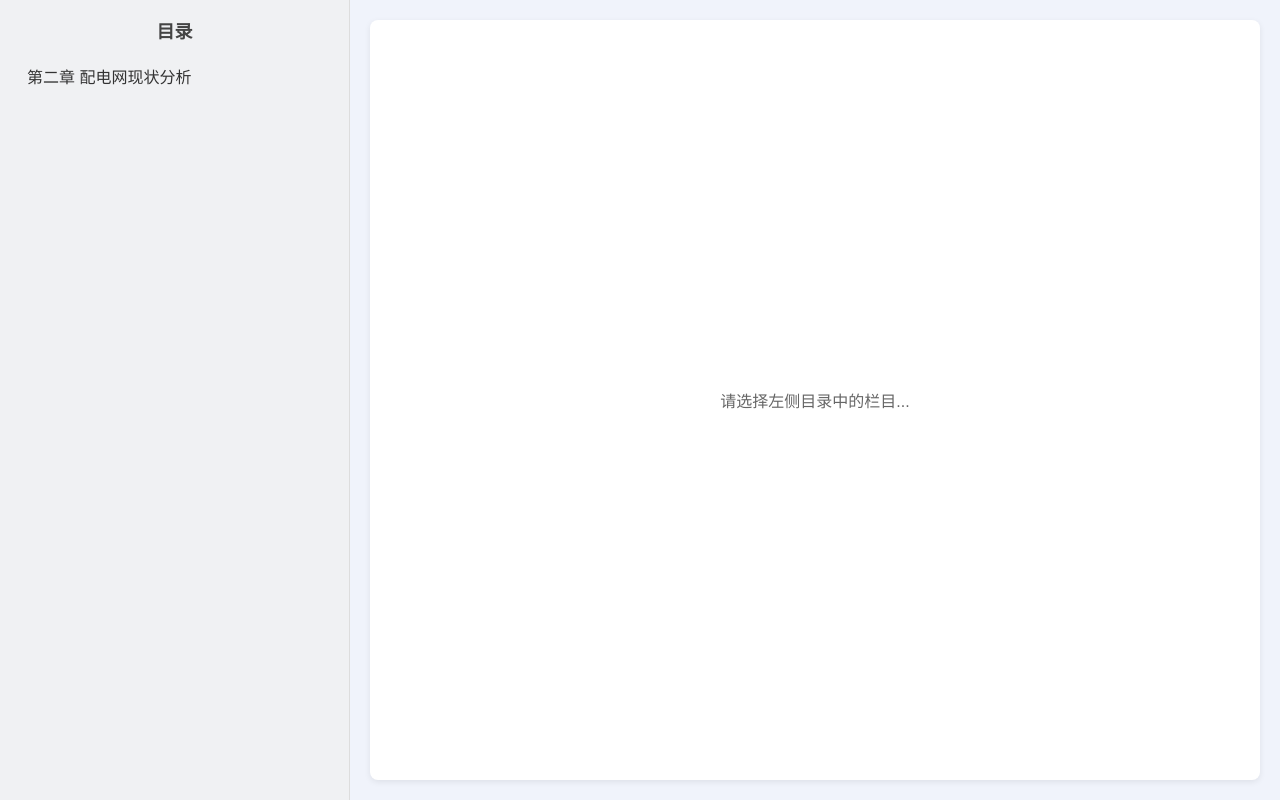
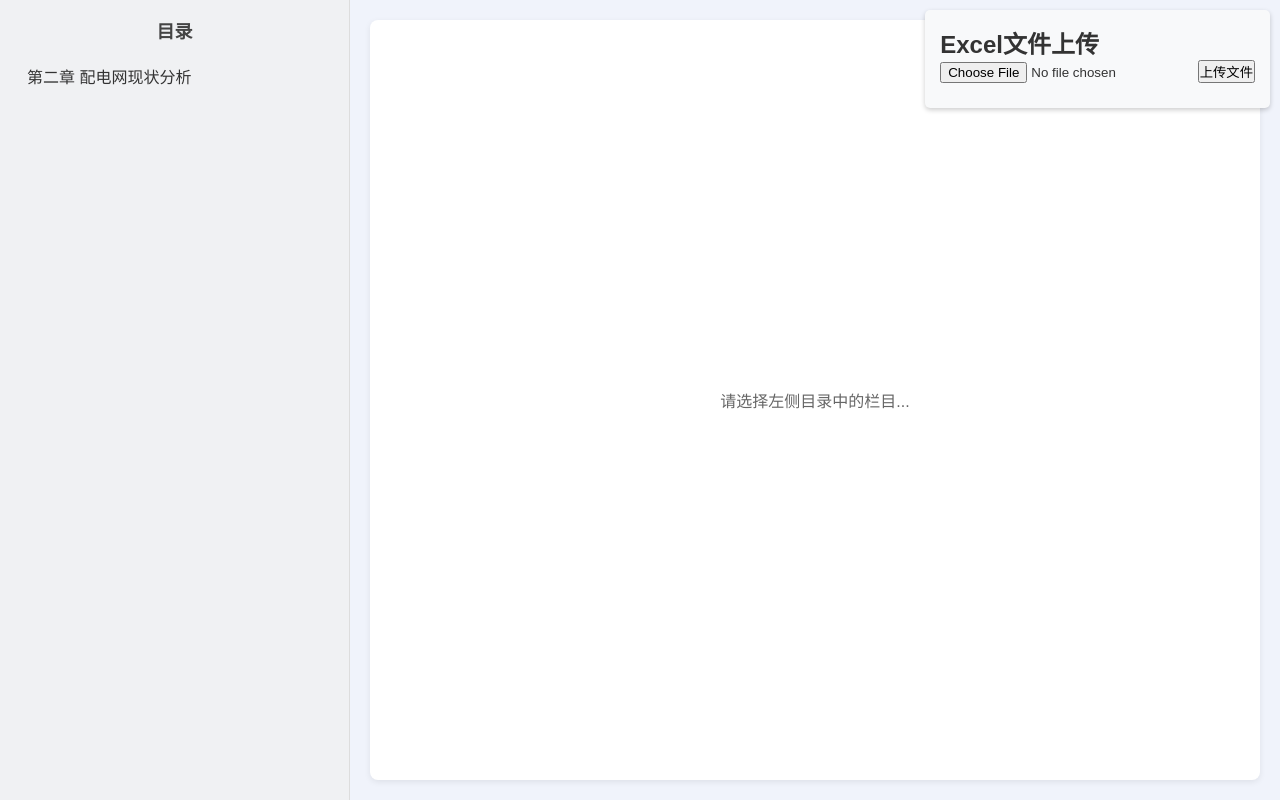
Before and after one commit to SSSSizn/smart-grid-web, a Flask app: page /version1 in a window 1280 px wide. Run offline with Flask 3, Linux system fonts and the light colour scheme.

Commit message:
上传功能。前端检查写的很丑，只是示例，可删除（css和js都在最后，version1在开头）

```diff
--- a/app.py
+++ b/app.py
@@ -15,6 +15,7 @@ from io import BytesIO
 import pandas as pd
 from docx.shared import Pt, Inches
 from flask import abort
+from werkzeug.utils import secure_filename
 
 matplotlib.use('Agg')  # 设置为非交互式后端
 
@@ -31,22 +32,68 @@ SAVE_DIR = "saved_texts"
 os.makedirs(SAVE_DIR, exist_ok=True)
 
 
+
+# 配置上传目录
+UPLOAD_FOLDER = 'uploads'
+ALLOWED_EXTENSIONS = {'xlsx'}
+app.config['UPLOAD_FOLDER'] = UPLOAD_FOLDER
+
+# 确保上传目录存在
+os.makedirs(UPLOAD_FOLDER, exist_ok=True)
+
+
+def allowed_file(filename):
+    return '.' in filename and filename.rsplit('.', 1)[1].lower() in ALLOWED_EXTENSIONS
+
+
+@app.route('/upload', methods=['POST'])
+def upload_file():
+    if 'file' not in request.files:
+        return jsonify({"error": "没有文件部分"}), 400
+
+    file = request.files['file']
+    if file.filename == '':
+        return jsonify({"error": "未选择文件"}), 400
+
+    if file and allowed_file(file.filename):
+        filename = secure_filename(file.filename)
+        filepath = os.path.join(app.config['UPLOAD_FOLDER'], filename)
+        file.save(filepath)
+
+        # 更新全局Excel文件路径
+        global EXCEL_FILE
+        EXCEL_FILE = filepath
+
+        return jsonify({
+            "success": True,
+            "message": "文件上传成功",
+            "filename": filename
+        })
+
+    return jsonify({"error": "不支持的文件类型"}), 400
+
+
 def get_save_path(page_id):
     return os.path.join(SAVE_DIR, f"{page_id}.txt")
 
 
-def read_excel(file_path, sheet_name='Sheet1'):
+def read_excel(file_path = None, sheet_name='Sheet1'):
     """
     直接读取Excel文件，不需要处理合并单元格
     """
-    df = pd.read_excel(file_path, sheet_name=sheet_name)
-    return df
+    if file_path is None:
+        file_path = EXCEL_FILE
+
+    if not file_path or not os.path.exists(file_path):
+        raise FileNotFoundError("Excel文件未上传或不存在")
+
+    return pd.read_excel(file_path, sheet_name=sheet_name)
 
 
 def process_excel_data():
     """读取并处理Excel数据，拆分合并单元格，只返回重载或轻载线路"""
     try:
-        df = read_excel('test.xlsx', sheet_name='Sheet1')
+        df = read_excel()
 
         # 问题线路条件：重载≥90%，轻载≤25%
         problem_conditions = (
@@ -69,10 +116,6 @@ def process_excel_data():
         print(f"读取文件错误: {e}")
         return pd.DataFrame()
 
-
-# @app.route('/')
-# def home():
-#     return render_template('version1.html')
 
 
 @app.route('/api/problem-lines')
@@ -230,8 +273,6 @@ def index():
     return render_template('index.html', pages=pages)
 
 
-# 在文件顶部添加Excel文件路径
-EXCEL_FILE = 'data/收资清单填充结果1.xlsx'
 
 # ---定义完整的表格配置字典 ---
 # 这是整个系统的核心配置，请务必根据您的实际文档和Excel文件仔细填写
@@ -434,8 +475,10 @@ def get_sheets():
 def get_sheet_data(sheet_name):
     """获取指定sheet的数据"""
     try:
-        # 读取指定sheet的数据
-        df = pd.read_excel('data/收资清单填充结果1.xlsx', sheet_name=sheet_name)
+        if not EXCEL_FILE:
+            return jsonify({'error': '请先上传Excel文件'}), 400
+
+        df = pd.read_excel(EXCEL_FILE, sheet_name=sheet_name)
         # 处理NaN值
         df = df.fillna('')
         # 转换为JSON格式
--- a/static/css/style2.css
+++ b/static/css/style2.css
@@ -182,3 +182,18 @@ body {
     color: white;
     font-weight: bold;
 }
+/* 上传文件 */
+.upload-container {
+  position: fixed;
+  top: 10px;
+  right: 10px;
+  background: #f8f9fa;
+  padding: 15px;
+  border-radius: 5px;
+  box-shadow: 0 2px 5px rgba(0,0,0,0.2);
+  z-index: 1000;
+}
+#uploadStatus {
+  margin-top: 10px;
+  color: green;
+}
--- a/static/js/script2.js
+++ b/static/js/script2.js
@@ -265,3 +265,37 @@ document.addEventListener('DOMContentLoaded', () => {
         button.classList.toggle('active');
     }
 });
+// 上传文件逻辑
+document.getElementById('uploadForm').addEventListener('submit', async function(e) {
+  e.preventDefault();
+
+  const formData = new FormData();
+  formData.append('file', document.getElementById('fileInput').files[0]);
+
+  try {
+    const response = await fetch('/upload', {
+      method: 'POST',
+      body: formData
+    });
+
+    const result = await response.json();
+    const statusDiv = document.getElementById('uploadStatus');
+
+    if (result.success) {
+      statusDiv.textContent = `上传成功: ${result.filename}`;
+      statusDiv.style.color = 'green';
+
+      // 刷新当前显示的表格
+      const currentFrame = document.getElementById('content-frame');
+      if (currentFrame.src) {
+        currentFrame.src = currentFrame.src; // 强制刷新iframe
+      }
+    } else {
+      statusDiv.textContent = `上传失败: ${result.error}`;
+      statusDiv.style.color = 'red';
+    }
+  } catch (error) {
+    document.getElementById('uploadStatus').textContent = `上传出错: ${error.message}`;
+    document.getElementById('uploadStatus').style.color = 'red';
+  }
+});
--- a/templates/version1.html
+++ b/templates/version1.html
@@ -6,6 +6,15 @@
   <link rel="stylesheet" href="{{ url_for('static', filename='css/style2.css') }}">
 </head>
 <body>
+<!-- 上传示例 -->
+<div class="upload-container">
+  <h2>Excel文件上传</h2>
+  <form id="uploadForm" enctype="multipart/form-data">
+    <input type="file" id="fileInput" name="file" accept=".xlsx" required>
+    <button type="submit">上传文件</button>
+  </form>
+  <div id="uploadStatus"></div>
+</div>
   <!-- 左侧目录 -->
 <div class="sidebar">
   <h2>目录</h2>
```
